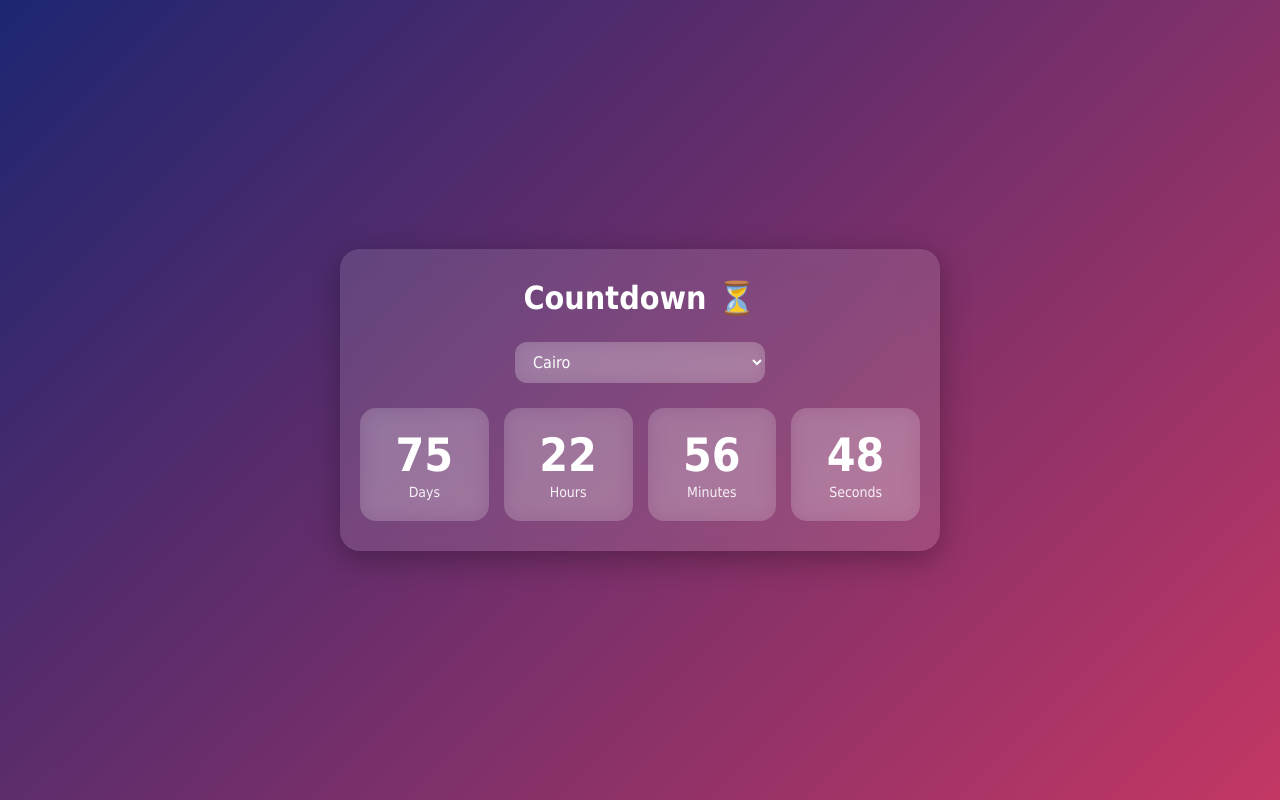
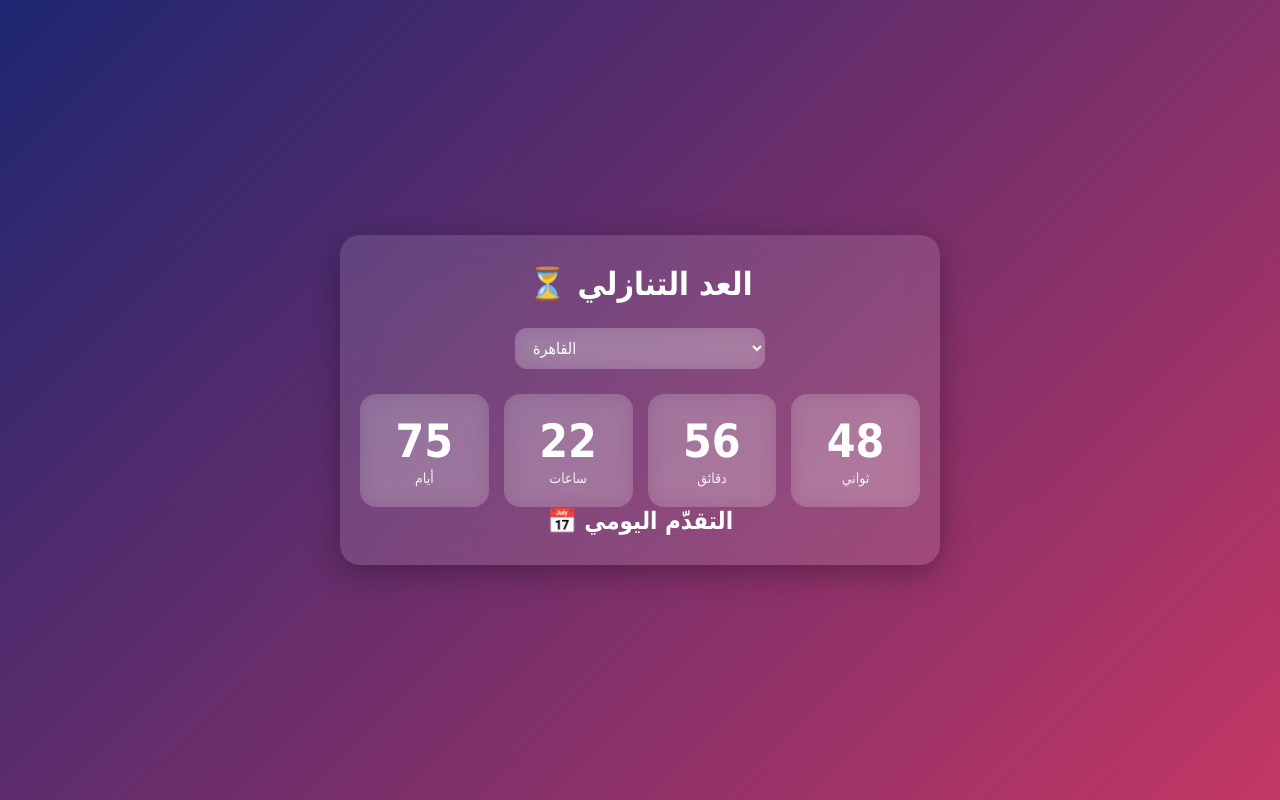
Before and after one commit to Ahmediiibrahem/CountDown2, a plain HTML site: page index.html in a window 1280 px wide. Drawn offline with Linux system fonts and the light colour scheme.

Commit message:
Update index.html

```diff
--- a/index.html
+++ b/index.html
@@ -3,44 +3,51 @@
 <head>
   <meta charset="UTF-8" />
   <meta name="viewport" content="width=device-width, initial-scale=1.0"/>
-  <title>Countdown Timer</title>
+  <title>Countdown</title>
+
   <link rel="icon" type="image/png" href="favicon.png">
   <link rel="stylesheet" href="style.css" />
 </head>
 <body>
 
   <div class="wrapper">
-    <h1> Countdown ⏳</h1>
+    <h1>⏳ العد التنازلي</h1>
 
     <!-- اختيار الدولة -->
     <div class="select-wrapper">
       <select id="timezoneSelect">
-        <option value="Africa/Cairo">Cairo</option>
-        <option value="Asia/Riyadh">Riyadh</option>
+        <option value="Africa/Cairo">القاهرة</option>
+        <option value="Asia/Riyadh">الرياض</option>
       </select>
     </div>
 
-    <!-- العداد -->
+    <!-- العد التنازلي -->
     <div id="countdown">
       <div class="box">
         <span id="days">00</span>
-        <small>Days</small>
+        <small>أيام</small>
       </div>
 
       <div class="box">
         <span id="hours">00</span>
-        <small>Hours</small>
+        <small>ساعات</small>
       </div>
 
       <div class="box">
         <span id="minutes">00</span>
-        <small>Minutes</small>
+        <small>دقائق</small>
       </div>
 
       <div class="box">
         <span id="seconds">00</span>
-        <small>Seconds</small>
+        <small>ثواني</small>
       </div>
+    </div>
+
+    <!-- تقدم الأيام -->
+    <div class="progress-wrapper">
+      <h2>📅 التقدّم اليومي</h2>
+      <div id="daysProgress" class="days-grid"></div>
     </div>
   </div>
 
```
